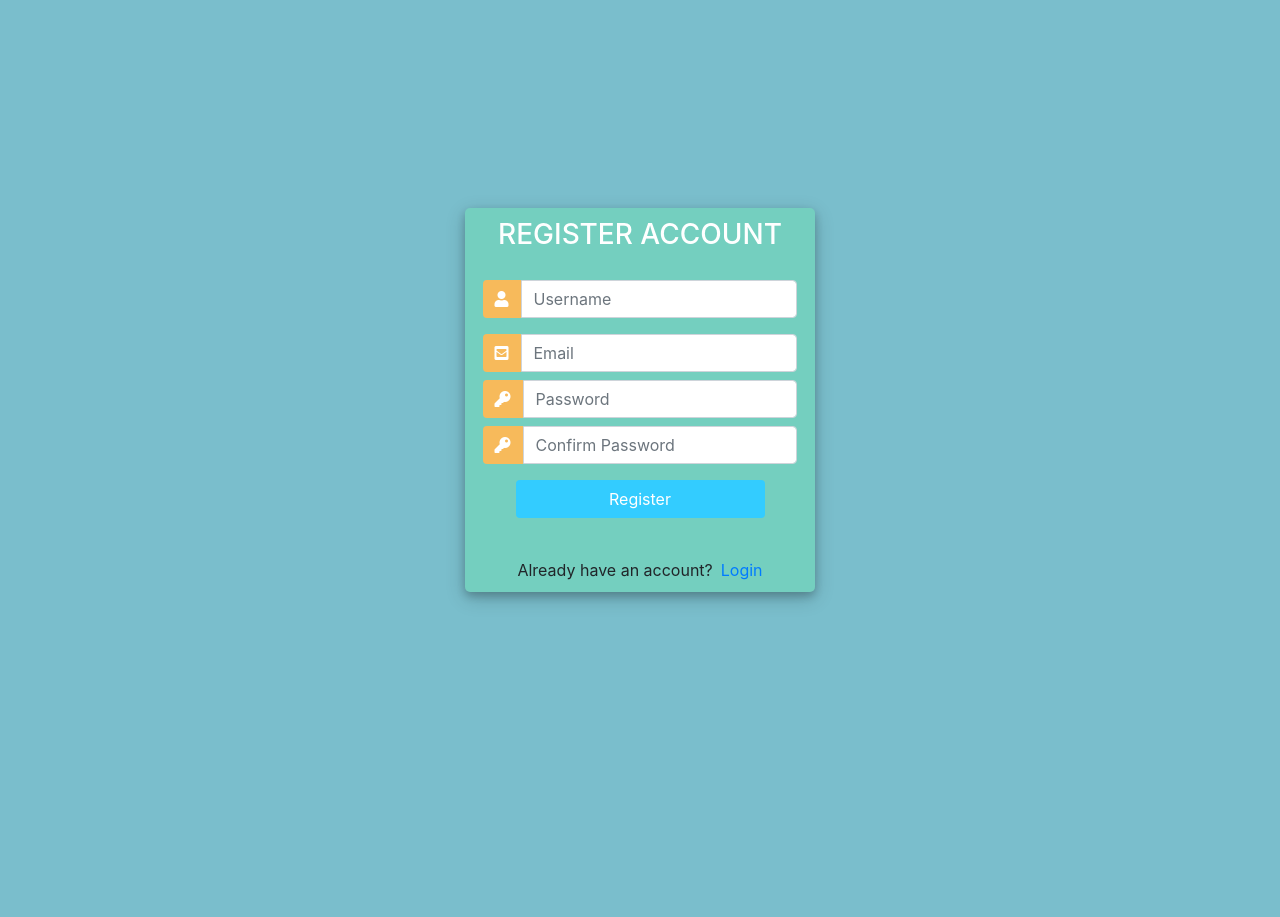
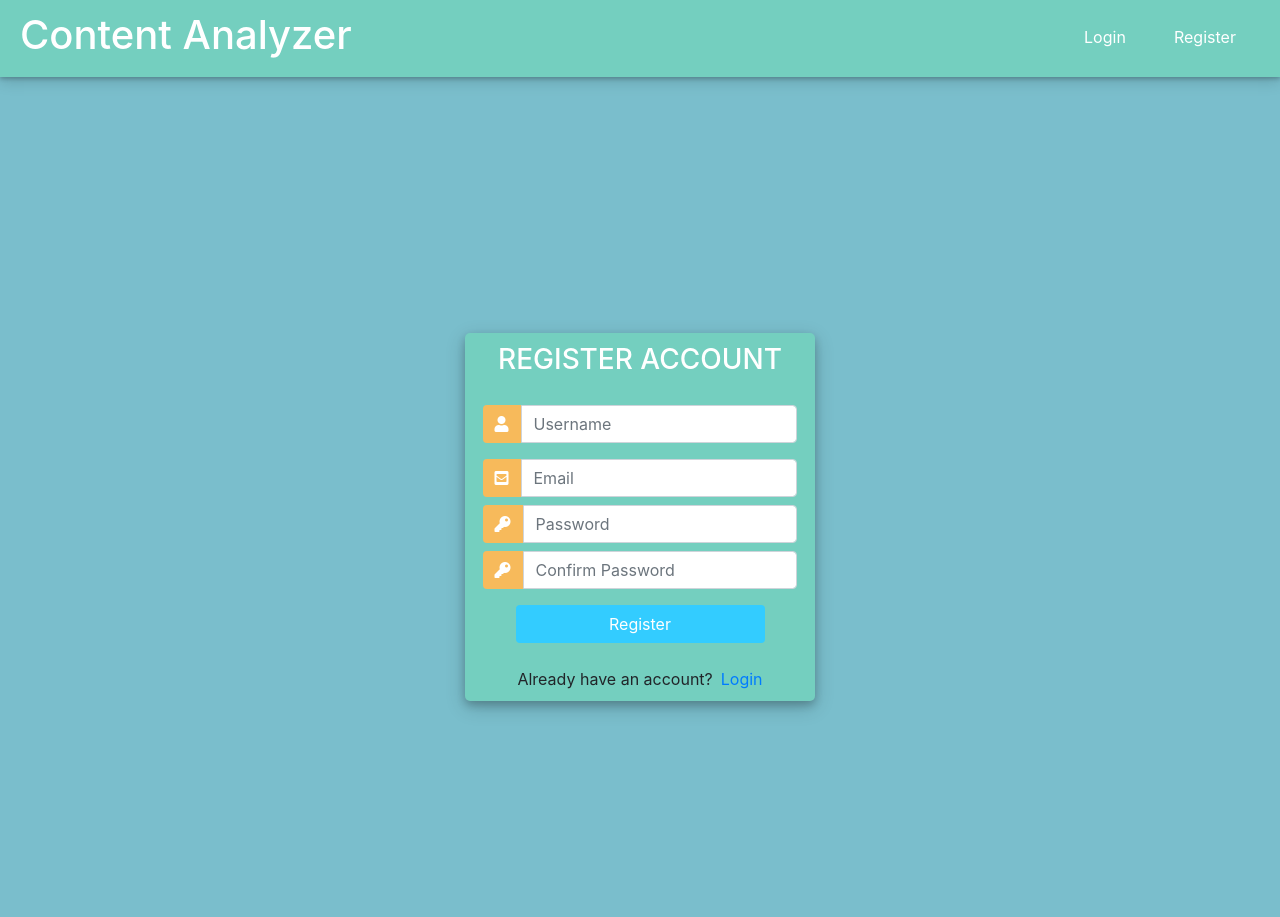
Before and after one commit to daniftinca/ContentRate, a Django app: page /accounts/register/ in a window 1280 px wide. Before the commit the page ends 604 px from the top, so only its background shows below. Run offline with Django 3.2, Linux system fonts and the light colour scheme; parts of the project's set-up code (start-up, migrations or seed data) failed here and were passed over; some libraries are stand-ins or nearby versions.

Commit message:
added global stylesheet added header

```diff
--- a/content_rate/settings.py
+++ b/content_rate/settings.py
@@ -164,4 +164,10 @@ USE_TZ = True
 # https://docs.djangoproject.com/en/3.0/howto/static-files/
 
 STATIC_URL = '/static/'
+STATIC_ROOT = '/static/'
+STATICFILES_DIRS = [
+    os.path.join(BASE_DIR, "static")
+]
+
+
 LOGIN_REDIRECT_URL = '/'
--- /dev/null
+++ b/static/css/global.css
@@ -0,0 +1,100 @@
+body,
+html {
+    margin: 0;
+    padding: 0;
+    height: 100%;
+    background: #7abecc !important;
+}
+
+.user_card {
+    width: 350px;
+    margin-top: auto;
+    margin-bottom: auto;
+    background: #74cfbf;
+    position: relative;
+    display: flex;
+    justify-content: center;
+    flex-direction: column;
+    padding: 10px;
+    box-shadow: 0 4px 8px 0 rgba(0, 0, 0, 0.2), 0 6px 20px 0 rgba(0, 0, 0, 0.19);
+    -webkit-box-shadow: 0 4px 8px 0 rgba(0, 0, 0, 0.2), 0 6px 20px 0 rgba(0, 0, 0, 0.19);
+    -moz-box-shadow: 0 4px 8px 0 rgba(0, 0, 0, 0.2), 0 6px 20px 0 rgba(0, 0, 0, 0.19);
+    border-radius: 5px;
+
+}
+
+.form_container {
+    margin-top: 20px;
+}
+
+#form-title {
+    color: #fff;
+
+}
+
+.login_btn {
+    width: 100%;
+    background: #33ccff !important;
+    color: white !important;
+}
+
+.login_btn:focus {
+    box-shadow: none !important;
+    outline: 0px !important;
+}
+
+.login_container {
+    padding: 0 2rem;
+}
+
+.input-group-text {
+    background: #f7ba5b !important;
+    color: white !important;
+    border: 0 !important;
+    border-radius: 0.25rem 0 0 0.25rem !important;
+}
+
+.input_user,
+.input_pass:focus {
+    box-shadow: none !important;
+    outline: 0px !important;
+}
+
+#messages {
+    background-color: grey;
+    color: #fff;
+    padding: 10px;
+    margin-top: 10px;
+}
+
+/* #main-head */
+
+#main-head{
+    display: flex;
+    flex-flow: row;
+    justify-content: space-between;
+    background: #74CFBF;
+    padding: 10px 20px;
+    box-shadow: 0 2px 4px 0 rgba(0, 0, 0, 0.2), 0 3px 15px 0 rgba(0, 0, 0, 0.19);
+    color: white;
+    margin-bottom: 40px;
+}
+
+#main-head h1{
+    padding: 0;
+    line-height: initial;
+}
+
+#main-head nav ul{
+    padding: 0;
+    list-style-type: none;
+    display: flex;
+    flex-flow: row;
+    justify-content: space-around;
+    width: 200px;
+    margin: 15px 0 0;
+}
+
+#main-head nav ul a{
+    color: white;
+}
--- /dev/null
+++ b/templates/base.html
@@ -0,0 +1,36 @@
+{% load static %}
+
+<!DOCTYPE html>
+<html lang="en">
+<head>
+    <meta charset="UTF-8">
+    <title>Content Rating</title>
+    <link rel="stylesheet" href="{% static 'css/global.css' %}">
+    <link rel="stylesheet" href="https://stackpath.bootstrapcdn.com/bootstrap/4.1.3/css/bootstrap.min.css"
+          integrity="sha384-MCw98/SFnGE8fJT3GXwEOngsV7Zt27NXFoaoApmYm81iuXoPkFOJwJ8ERdknLPMO" crossorigin="anonymous">
+    <script src="https://ajax.googleapis.com/ajax/libs/jquery/3.3.1/jquery.min.js"></script>
+    <link rel="stylesheet" href="https://use.fontawesome.com/releases/v5.6.1/css/all.css"
+          integrity="sha384-gfdkjb5BdAXd+lj+gudLWI+BXq4IuLW5IT+brZEZsLFm++aCMlF1V92rMkPaX4PP" crossorigin="anonymous">
+
+</head>
+<body>
+<header id="main-head">
+    <h1>Content Analyzer</h1>
+    <nav>
+        <ul>
+            {% if request.user.is_authenticated %}
+                <li><a href="/"> Home</a></li>
+                <li><a href="/accounts/logout">Logout</a> </li>
+            {% else %}
+                <li><a href="/accounts/login">Login</a> </li>
+                <li><a href="/accounts/register">Register</a> </li>
+            {% endif %}
+
+        </ul>
+    </nav>
+</header>
+
+{% block content %}
+{% endblock %}
+</body>
+</html>
--- a/templates/home.html
+++ b/templates/home.html
@@ -1,5 +1,4 @@
-{#{% extends "base_generic.html" %}#}
-
+{% extends "base.html" %}
 {% block content %}
 
 
--- a/templates/registration/logged_out.html
+++ b/templates/registration/logged_out.html
@@ -1,4 +1,4 @@
-{#{% extends "base_generic.html" %}#}
+{% extends "base.html" %}
 
 {% block content %}
   <p>Logged out!</p>
--- a/templates/registration/registration.html
+++ b/templates/registration/registration.html
@@ -1,68 +1,4 @@
-<head>
-	<title>Register</title>
-	<link rel="stylesheet" href="https://stackpath.bootstrapcdn.com/bootstrap/4.1.3/css/bootstrap.min.css" integrity="sha384-MCw98/SFnGE8fJT3GXwEOngsV7Zt27NXFoaoApmYm81iuXoPkFOJwJ8ERdknLPMO" crossorigin="anonymous">
-	<script src="https://ajax.googleapis.com/ajax/libs/jquery/3.3.1/jquery.min.js"></script>
-	<link rel="stylesheet" href="https://use.fontawesome.com/releases/v5.6.1/css/all.css" integrity="sha384-gfdkjb5BdAXd+lj+gudLWI+BXq4IuLW5IT+brZEZsLFm++aCMlF1V92rMkPaX4PP" crossorigin="anonymous">
-
-	<style>
-		body,
-		html {
-			margin: 0;
-			padding: 0;
-			height: 100%;
-			background: #7abecc !important;
-		}
-		.user_card {
-			width: 350px;
-			margin-top: auto;
-			margin-bottom: auto;
-			background: #74cfbf;
-			position: relative;
-			display: flex;
-			justify-content: center;
-			flex-direction: column;
-			padding: 10px;
-			box-shadow: 0 4px 8px 0 rgba(0, 0, 0, 0.2), 0 6px 20px 0 rgba(0, 0, 0, 0.19);
-			-webkit-box-shadow: 0 4px 8px 0 rgba(0, 0, 0, 0.2), 0 6px 20px 0 rgba(0, 0, 0, 0.19);
-			-moz-box-shadow: 0 4px 8px 0 rgba(0, 0, 0, 0.2), 0 6px 20px 0 rgba(0, 0, 0, 0.19);
-			border-radius: 5px;
-
-		}
-
-		.form_container {
-			margin-top: 20px;
-		}
-
-		#form-title{
-			color: #fff;
-		}
-		.login_btn {
-			width: 100%;
-			background: #33ccff !important;
-			color: white !important;
-		}
-		.login_btn:focus {
-			box-shadow: none !important;
-			outline: 0px !important;
-		}
-		.login_container {
-			padding: 0 2rem;
-		}
-		.input-group-text {
-			background: #f7ba5b !important;
-			color: white !important;
-			border: 0 !important;
-			border-radius: 0.25rem 0 0 0.25rem !important;
-		}
-		.input_user,
-		.input_pass:focus {
-			box-shadow: none !important;
-			outline: 0px !important;
-		}
-
-	</style>
-
-</head>
+{% extends 'base.html' %}
 {% block content %}
 
     <div class="container h-100">
```
Also changed, not shown: templates/registration/login.html (+2 -75 lines).
